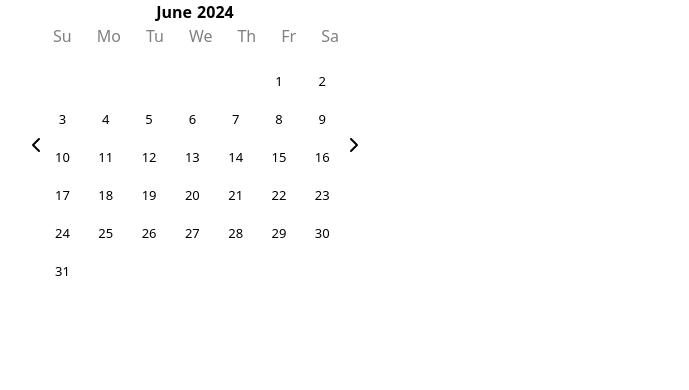
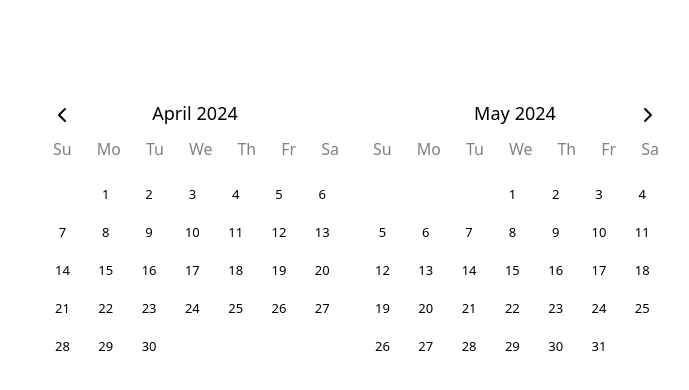
Before and after one commit to fogset/Airbnb_React, a React (Vite) app: page / in a window 1280 px wide. Shown: the top 390 px of the page, without its empty margins (55-744 px from the left). Built offline with nearby package versions, Linux system fonts and the light colour scheme.

Commit message:
put a  calendar as a component

```diff
--- a/src/components/DatePicker/DateCurrent.jsx
+++ b/src/components/DatePicker/DateCurrent.jsx
@@ -5,9 +5,9 @@ function DateCurrent({ currentDay, setCurMonthArray, curMonthArray, index }) {
             date: currentDay.date,
             selected: true,
         };
-        updateElementAtIndex(index, calendarDay);
+        updateArrayAtIndex(index, calendarDay);
     }
-    const updateElementAtIndex = (index, newElement) => {
+    const updateArrayAtIndex = (index, newElement) => {
         const newArray = [...curMonthArray];
         newArray[index] = newElement;
         setCurMonthArray(newArray);
@@ -53,4 +53,5 @@ const NotSelectDate = styled.div`
         border-color: #222222;
         border-width: 2px;
     }
+    //text-decoration: line-through;
 `;
--- a/src/components/DatePicker/DateRangePicker.jsx
+++ b/src/components/DatePicker/DateRangePicker.jsx
@@ -1,97 +1,37 @@
 import styled from "styled-components";
 import { FaChevronLeft, FaChevronRight } from "react-icons/fa6";
-import { monthNames, yearName, dayName } from "./constant";
+import { monthNames } from "./constant";
 import moment from "moment";
 import React, { useState, useEffect } from "react";
 import DateCurrent from "./DateCurrent";
+import SingleCalendar from "./SingleCalendar";
 function DateRangePicker() {
-    const [currentMonth, setCurrentMonth] = useState(new Date().getMonth() + 1);
+    // const [currentMonth, setCurrentMonth] = useState(new Date().getMonth());
+    // const [currentYear, setCurrentYear] = useState(new Date().getFullYear());
+    const [currentMonth, setCurrentMonth] = useState(new Date().getMonth());
     const [currentYear, setCurrentYear] = useState(new Date().getFullYear());
-    const [curMonthArray, setCurMonthArray] = useState([]);
-    let firstDayOfMonth;
-
-    function daysInMonth(month, year) {
-        return new Date(year, month, 0).getDate();
+    function previousMonth() {
+        setCurrentMonth(currentMonth - 1);
     }
-    function DateToStrMDY(month, day, year) {
-        var monthS = month.toString();
-        var dayS = day.toString();
-        var yearS = year.toString();
-        var resultDate = monthS + "/" + dayS + "/" + yearS;
-        return resultDate;
-    }
-    function GetMomentsThisMonths(month, year) {
-        firstDayOfMonth = moment(DateToStrMDY(month, 1, year), "MM-DD-YYYY").days();
-        var TempArray = [];
-        var currentMonthDays = daysInMonth(month, year);
-        var day = 1;
-        for (let i = 0; i < firstDayOfMonth; i++) {
-            let calendarDay = {
-                date: moment(DateToStrMDY(1, 7, 1000), "MM-DD-YYYY"),
-                selected: false,
-            };
-            TempArray.push(calendarDay);
-        }
-        while (day <= currentMonthDays) {
-            const curDate = moment(DateToStrMDY(month, day, year), "MM-DD-YYYY");
-            let calendarDay = {
-                date: curDate,
-                selected: false,
-            };
-            TempArray.push(calendarDay);
-            day++;
-        }
-        setCurMonthArray(TempArray);
+    function nextMonth() {
+        setCurrentMonth(currentMonth + 1);
     }
     useEffect(() => {
-        console.log("moments:" + moment().format("DD-MM-YYYY"));
-        const randomDate = moment(DateToStrMDY(5, 10, 2024), "MM-DD-YYYY");
-        console.log("randomDate month:" + randomDate.month());
-        console.log("randomDate year:" + randomDate.year());
-        console.log("randomDate" + randomDate);
-        // var admission = moment("{date1}", "DD-MM-YYYY");
-        // var discharge = moment("{date2}", "DD-MM-YYYY");
-        // discharge.diff(admission, "days");
-
-        GetMomentsThisMonths(3, 2024);
         console.table("table");
-        console.table(curMonthArray);
     }, []);
 
     return (
         <PickerWrapper>
-            <Header>
+            <LeftIcon onClick={previousMonth}>
                 <FaChevronLeft />
-                <CalendarContainer>
-                    <Title>
-                        <div>{monthNames[currentMonth]}</div>
-                        <div>{currentYear}</div>
-                    </Title>
-                    <div className="flex flex-row gap-[25px] ml-2 mb-4">
-                        <DayTitle>Su</DayTitle>
-                        <DayTitle>Mo</DayTitle>
-                        <DayTitle>Tu</DayTitle>
-                        <DayTitle>We</DayTitle>
-                        <DayTitle>Th</DayTitle>
-                        <DayTitle>Fr</DayTitle>
-                        <DayTitle>Sa</DayTitle>
-                    </div>
-                    {curMonthArray.length > 0 && (
-                        <SevenColGrid>
-                            {curMonthArray.map((currentDay, index) => (
-                                <DateCurrent
-                                    index={index}
-                                    currentDay={currentDay}
-                                    setCurMonthArray={setCurMonthArray}
-                                    curMonthArray={curMonthArray}
-                                />
-                            ))}
-                        </SevenColGrid>
-                    )}
-                </CalendarContainer>
-
+            </LeftIcon>
+            <DoubleCalendarContainer>
+                <SingleCalendar month={currentMonth} year={currentYear} />
+                <SingleCalendar month={currentMonth + 1} year={currentYear} />
+            </DoubleCalendarContainer>
+            <RightIcon onClick={nextMonth}>
                 <FaChevronRight />
-            </Header>
+            </RightIcon>
         </PickerWrapper>
     );
 }
@@ -99,39 +39,27 @@ function DateRangePicker() {
 export default DateRangePicker;
 
 const PickerWrapper = styled.div`
-    border-radius: 7px;
-    width: 500px;
+    margin-left: 100px;
+    position: relative;
+    margin-top: 100px;
+    width: fit-content;
+    height: 100%;
+
+    //background-color: lightblue;
 `;
-const Header = styled.div`
+const DoubleCalendarContainer = styled.div`
     display: flex;
-    justify-content: center;
-    align-items: center;
-    margin: 0 10px;
-    p {
-        flex: 1 0 0;
-    }
-    ion-icon {
-        cursor: pointer;
-    }
+    gap: 20px;
 `;
-const SevenColGrid = styled.div`
-    /* margin-left: 200px; */
-    display: grid;
-    grid-template-columns: repeat(7, 1fr);
-    gap: 3px;
+const LeftIcon = styled.div`
+    position: absolute;
+    left: 10px;
+    top: 7px;
 `;
-const Title = styled.div`
-    display: flex;
-    font-weight: bold;
-    justify-content: center;
-    gap: 5px;
-`;
-const DayTitle = styled.div`
-    color: gray;
-`;
-const CalendarContainer = styled.div`
-    width: 300px;
-    /* background-color: lightblue; */
+const RightIcon = styled.div`
+    position: absolute;
+    right: 10px;
+    top: 7px;
 `;
 // {
 //     curMonthArray.length > 0 && (
@@ -142,3 +70,6 @@ const CalendarContainer = styled.div`
 //         </SevenColGrid>
 //     );
 // }
+// var admission = moment("{date1}", "DD-MM-YYYY");
+// var discharge = moment("{date2}", "DD-MM-YYYY");
+// discharge.diff(admission, "days");
--- /dev/null
+++ b/src/components/DatePicker/SingleCalendar.jsx
@@ -0,0 +1,99 @@
+import styled from "styled-components";
+import { monthNames } from "./constant";
+import moment from "moment";
+import React, { useState, useEffect } from "react";
+import DateCurrent from "./DateCurrent";
+
+function SingleCalendar({ month, year }) {
+    const [curMonthArray, setCurMonthArray] = useState([]);
+    let firstDayOfMonth;
+    function daysInMonth(month, year) {
+        return new Date(year, month, 0).getDate();
+    }
+    function DateToStrMDY(month, day, year) {
+        var monthS = month.toString();
+        var dayS = day.toString();
+        var yearS = year.toString();
+        var resultDate = monthS + "/" + dayS + "/" + yearS;
+        return resultDate;
+    }
+    function GetMomentsThisMonths(month, year) {
+        firstDayOfMonth = moment(DateToStrMDY(month, 1, year), "MM-DD-YYYY").days();
+        var TempArray = [];
+        var currentMonthDays = daysInMonth(month, year);
+        var day = 1;
+        for (let i = 0; i < firstDayOfMonth; i++) {
+            let calendarDay = {
+                date: moment(DateToStrMDY(1, 7, 1000), "MM-DD-YYYY"),
+                selected: false,
+            };
+            TempArray.push(calendarDay);
+        }
+        while (day <= currentMonthDays) {
+            const curDate = moment(DateToStrMDY(month, day, year), "MM-DD-YYYY");
+            let calendarDay = {
+                date: curDate,
+                selected: false,
+            };
+            TempArray.push(calendarDay);
+            day++;
+        }
+        setCurMonthArray(TempArray);
+    }
+    useEffect(() => {
+        GetMomentsThisMonths(month, year);
+    }, [month, year]);
+    return (
+        <CalendarContainer>
+            <Title>
+                <div>{monthNames[month - 1]}</div>
+                <div>{year}</div>
+            </Title>
+            <div className="flex flex-row gap-[25px] ml-2 mb-4">
+                <DayTitle>Su</DayTitle>
+                <DayTitle>Mo</DayTitle>
+                <DayTitle>Tu</DayTitle>
+                <DayTitle>We</DayTitle>
+                <DayTitle>Th</DayTitle>
+                <DayTitle>Fr</DayTitle>
+                <DayTitle>Sa</DayTitle>
+            </div>
+            {curMonthArray.length > 0 && (
+                <SevenColGrid>
+                    {curMonthArray.map((currentDay, index) => (
+                        <DateCurrent
+                            index={index}
+                            currentDay={currentDay}
+                            setCurMonthArray={setCurMonthArray}
+                            curMonthArray={curMonthArray}
+                        />
+                    ))}
+                </SevenColGrid>
+            )}
+        </CalendarContainer>
+    );
+}
+
+export default SingleCalendar;
+
+const SevenColGrid = styled.div`
+    /* margin-left: 200px; */
+    display: grid;
+    grid-template-columns: repeat(7, 1fr);
+    gap: 3px;
+`;
+const Title = styled.div`
+    display: flex;
+    font-weight: 500;
+    justify-content: center;
+    gap: 5px;
+    margin-bottom: 10px;
+    font-size: large;
+`;
+const DayTitle = styled.div`
+    color: gray;
+`;
+const CalendarContainer = styled.div`
+    width: 300px;
+    /* background-color: lightblue; */
+`;
--- a/src/components/DatePicker/constant.jsx
+++ b/src/components/DatePicker/constant.jsx
@@ -12,13 +12,5 @@ export const monthNames = [
     "November",
     "December",
 ];
-export const dayName = ["Sun", "Mon", "Tue", "Wed", "Thu", "Fri", "Sat"];
+
 export const yearName = ["2021", "2022", "2023", "2024", "2025", "2026", "2027"];
-export function getNumberOfDaysInMonth(year, month) {
-    return new Date(year, month + 1, 0).getDate();
-}
-export function getSortedDay(year, month) {
-    const dayIndex = getNumberOfDaysInMonth(year, month);
-    const firstHalf = dayName.slice(dayIndex);
-    return [...firstHalf, ...dayName.slice(0, dayIndex)];
-}
```
